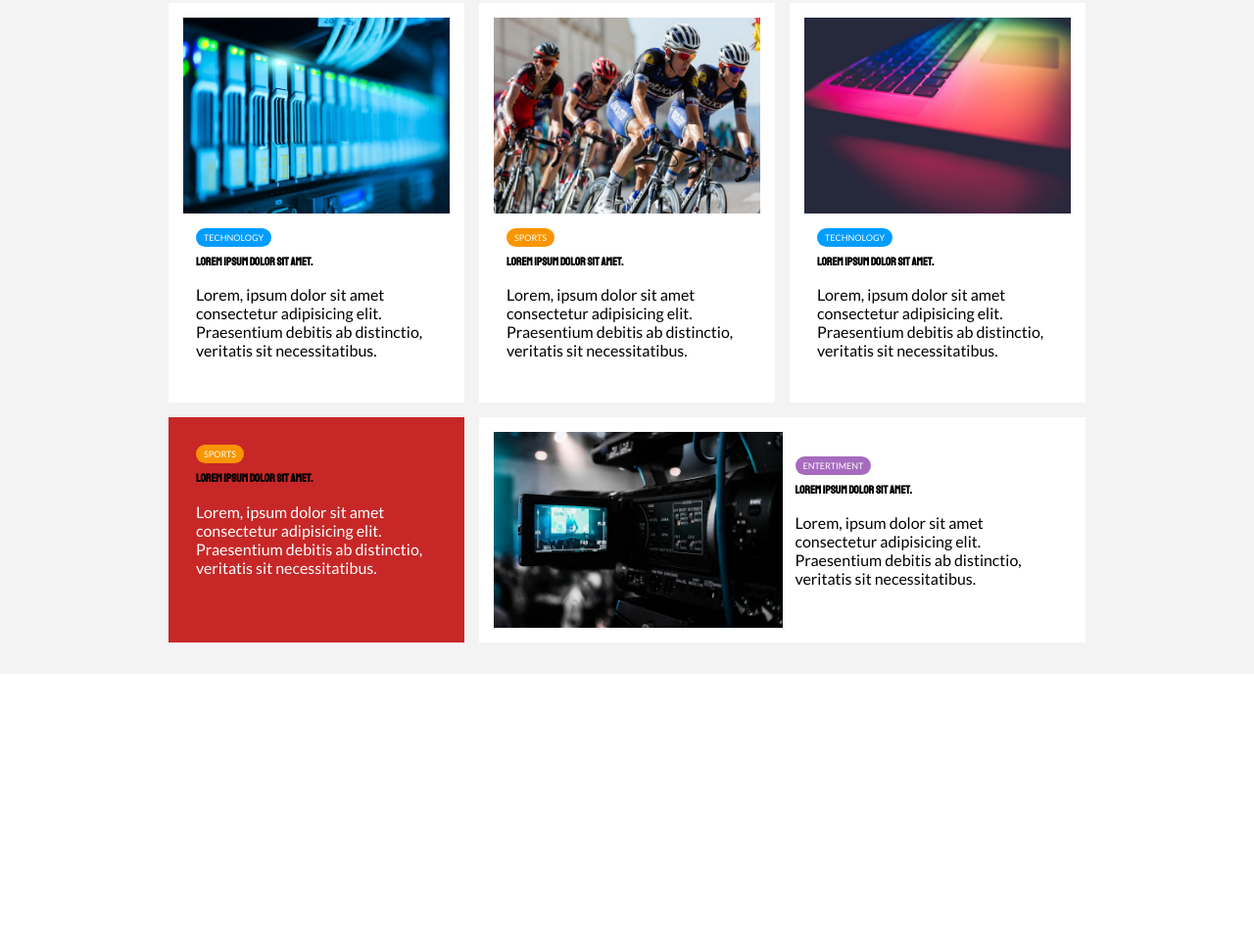
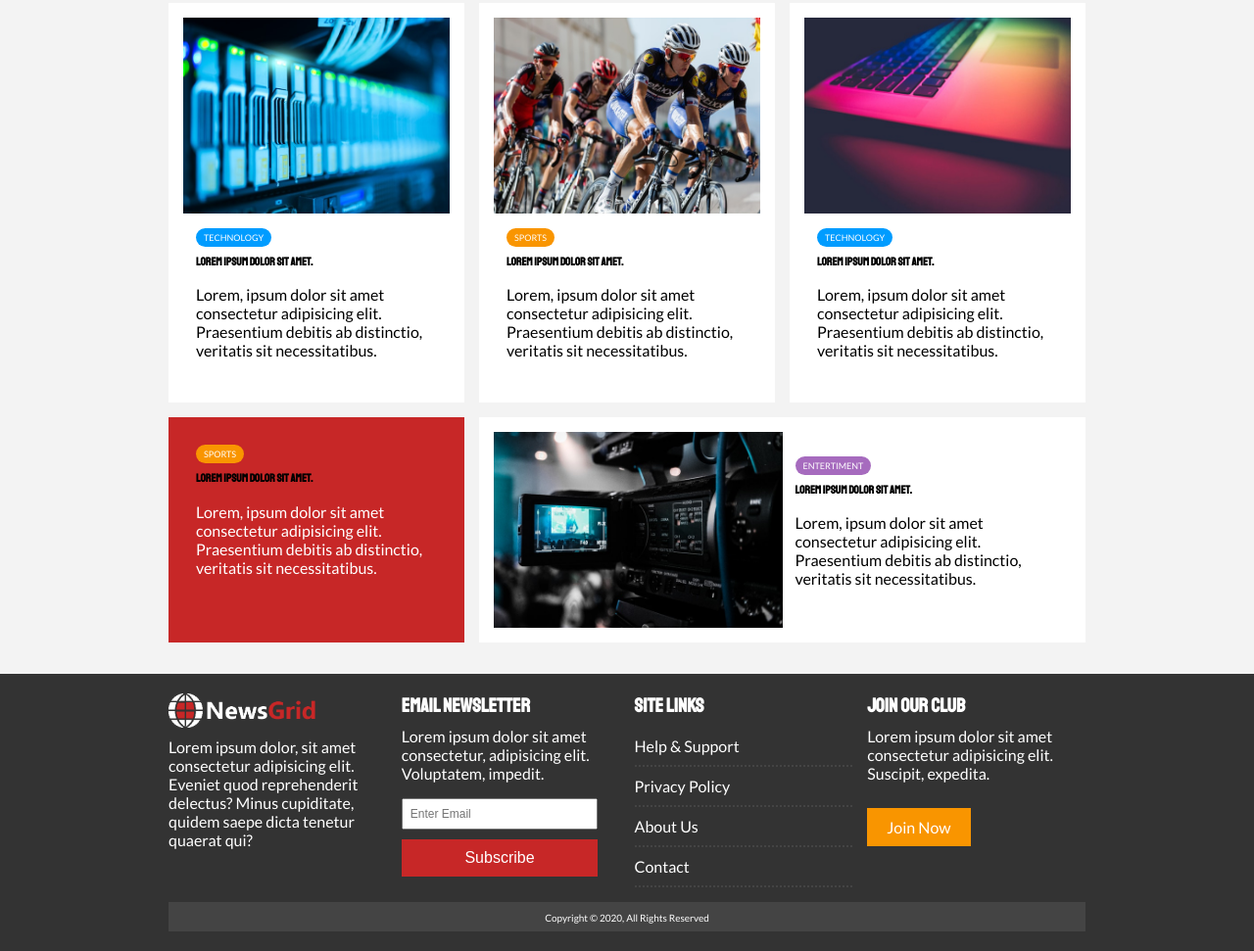
Before and after one commit to Harritone/HTML_CSS, a plain HTML site: page newsgrid/index.html in a window 1280 px wide. Shown: the part 851-1822 px from the top of the page at 98% size. Before the commit the page ends 1539 px from the top, so only its background shows below. Drawn offline with Linux system fonts and the light colour scheme.

Commit message:
Added footer

```diff
--- a/newsgrid/css/style.css
+++ b/newsgrid/css/style.css
@@ -88,12 +88,18 @@ ul {
   font-size: 1.6rem;
   padding: 1rem 2rem;
   margin: 1rem 0;
+  border: none;
 }
 
 .btn-primary {
   background-color: var(--color-primary);
+  color: #fff;
 }
-.btn-primary:hover {
+
+.btn-secondary {
+  background-color: var(--color-secondary);
+}
+.btn:hover {
   opacity: .9;
 }
 
@@ -266,3 +272,70 @@ ul {
 .articles__container > *:last-child {
   grid-column: 2 / span 2;
 }
+
+/* Footer */
+
+.footer {
+  padding: 2rem;
+}
+
+.footer__wrapper {
+  display: grid;
+  grid-template-areas:
+  'about form links join'
+  'copy copy copy copy'
+  ;
+  grid-template-columns: repeat(4, 1fr);
+  grid-gap: 1.5rem;
+}
+
+.footer__heading {
+  font-size: 2rem;
+}
+
+.footer__about {
+  grid-area: about;
+}
+
+.footer__about img {
+  width: 15rem;
+}
+
+.footer__form {
+  grid-area: form;
+}
+.footer__form input[type='email'] {
+  width: 90%;
+  padding: .7rem;
+  font-size: 1.2rem
+}
+
+.footer__form input[type="submit"] {
+  width: 90%;
+}
+
+.footer__links {
+  grid-area: links;
+}
+
+.footer__links a {
+  display: block;
+  font-size: 1.6rem;
+  border-bottom: 2px dotted #444;
+  padding: 1rem 0;
+}
+
+.footer__links a:hover {
+  color: var(--color-primary);
+}
+
+.footer__copyright {
+  grid-area: copy;
+  justify-self: center;
+  align-self: center;
+  text-align: center;
+  height: 3rem;
+  width: 100%;
+  padding: 1rem;
+  background-color: #444;
+}
--- a/newsgrid/index.html
+++ b/newsgrid/index.html
@@ -45,9 +45,9 @@
             <p class="showcase__content--p">
               Lorem ipsum dolor sit, amet consectetur adipisicing elit. Nobis
               amet expedita cum excepturi deserunt voluptate magni odit
-                consectetur suscipit, dolor eum accusantium quas in repudiandae
-                ut dolorum enim recusandae officia totam optio architecto?
-                Beatae impedit numquam accusantium rem, voluptas ea.
+              consectetur suscipit, dolor eum accusantium quas in repudiandae ut
+              dolorum enim recusandae officia totam optio architecto? Beatae
+              impedit numquam accusantium rem, voluptas ea.
             </p>
             <a href="#" class="btn btn-primary">Read More</a>
           </div>
@@ -159,5 +159,46 @@
         </div>
       </div>
     </section>
+
+    <footer class="footer bg-dark">
+      <div class="container">
+
+        <div class="footer__wrapper">
+
+          <div class="footer__about">
+              <img src="img/logo_light.png" alt="logo" class="footer__logo">
+              <p>Lorem ipsum dolor, sit amet consectetur adipisicing elit. Eveniet quod reprehenderit delectus? Minus cupiditate, quidem saepe dicta tenetur quaerat qui?</p>
+          </div>
+
+          <div class="footer__form">
+            <h3 class="footer__heading">Email Newsletter</h3>
+            <p>Lorem ipsum dolor sit amet consectetur, adipisicing elit. Voluptatem, impedit.</p>
+            <form>
+              <input type="email" name="email" id="email" placeholder="Enter Email">
+              <input type="submit" value="Subscribe" class="btn btn-primary">
+            </form>
+          </div>
+
+          <div class="footer__links">
+            <h3 class="footer__heading">Site Links</h3>
+             <a href="#">Help & Support</a>
+             <a href="#">Privacy Policy</a>
+             <a href="#">About Us</a>
+             <a href="#">Contact</a>
+          </div>
+
+          <div class="footer__join">
+            <h3 class="footer__heading">Join Our Club</h3>
+            <p>Lorem ipsum dolor sit amet consectetur adipisicing elit. Suscipit, expedita.</p>
+            <a href="#" class="btn btn-secondary">Join Now</a>
+          </div>
+
+          <div class="footer__copyright text-center">
+            Copyright &copy; 2020, All Rights Reserved
+          </div>
+
+        </div>
+      </div>
+    </footer>
   </body>
 </html>
```
Lines whose indentation alone changed are shown as unchanged.
